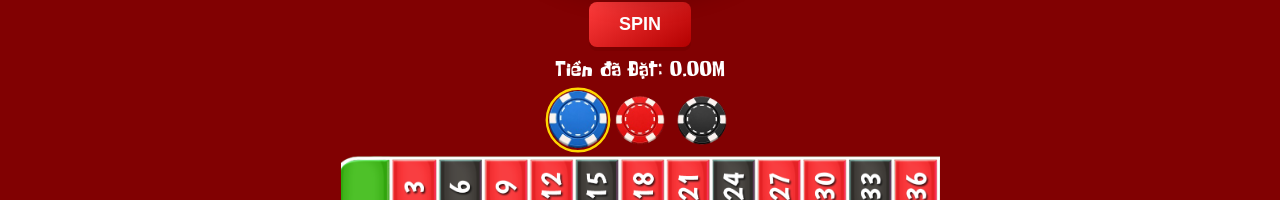
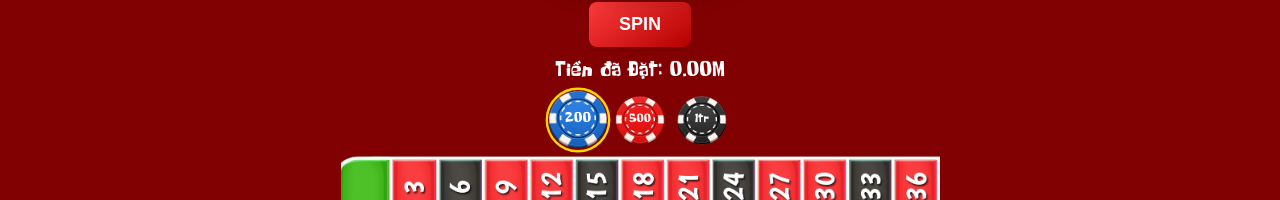
Before and after one commit to Th0ngpv/DungBetDungBet, a React (Vite) app: page / in a window 1280 px wide. Shown: the part 513-713 px from the top of the page. Built offline with nearby package versions, Linux system fonts and the light colour scheme; grey boxes are pictures that could not be loaded.

Commit message:
feat: adding value to the chip selector

```diff
--- a/src/components/Board.css
+++ b/src/components/Board.css
@@ -17,7 +17,6 @@
   background-repeat: no-repeat;
   background-position: center;
   background-size: contain;
-
 }
 
 .zone {
@@ -42,9 +41,27 @@
 }
 
 .chip-option {
+  position: relative;
   width: 50px;
+  height: 50px; /* 🔥 important */
   cursor: pointer;
-  transition: transform 0.2s;
+}
+
+.chip-option img {
+  width: 100%;
+  height: 100%;
+}
+
+.chip-label {
+  position: absolute;
+  top: 50%;
+  left: 50%;
+  transform: translate(-50%, -50%);
+
+  color: white;
+  font-weight: bold;
+  font-size: 12px;
+  pointer-events: none;
 }
 
 .chip-option:hover {
--- a/src/components/Board.tsx
+++ b/src/components/Board.tsx
@@ -150,13 +150,21 @@ const Board = ({ onBetChange, balance, showNotification, disabled }: BoardProps)
       </div>
       <div className="chip-selector">
         {chips.map((chip) => (
-          <img
+          <div
             key={chip.value}
-            src={chip.img}
             className={`chip-option ${selectedChip.value === chip.value ? "active" : ""
               }`}
             onClick={() => setSelectedChip(chip)}
-          />
+          >
+            <img src={chip.img} alt="" />
+            <span className="chip-label">
+              {chip.value === 1000000
+                ? "1tr"
+                : chip.value === 500000
+                  ? "500"
+                  : "200"}
+            </span>
+          </div>
         ))}
       </div>
       <div
```
